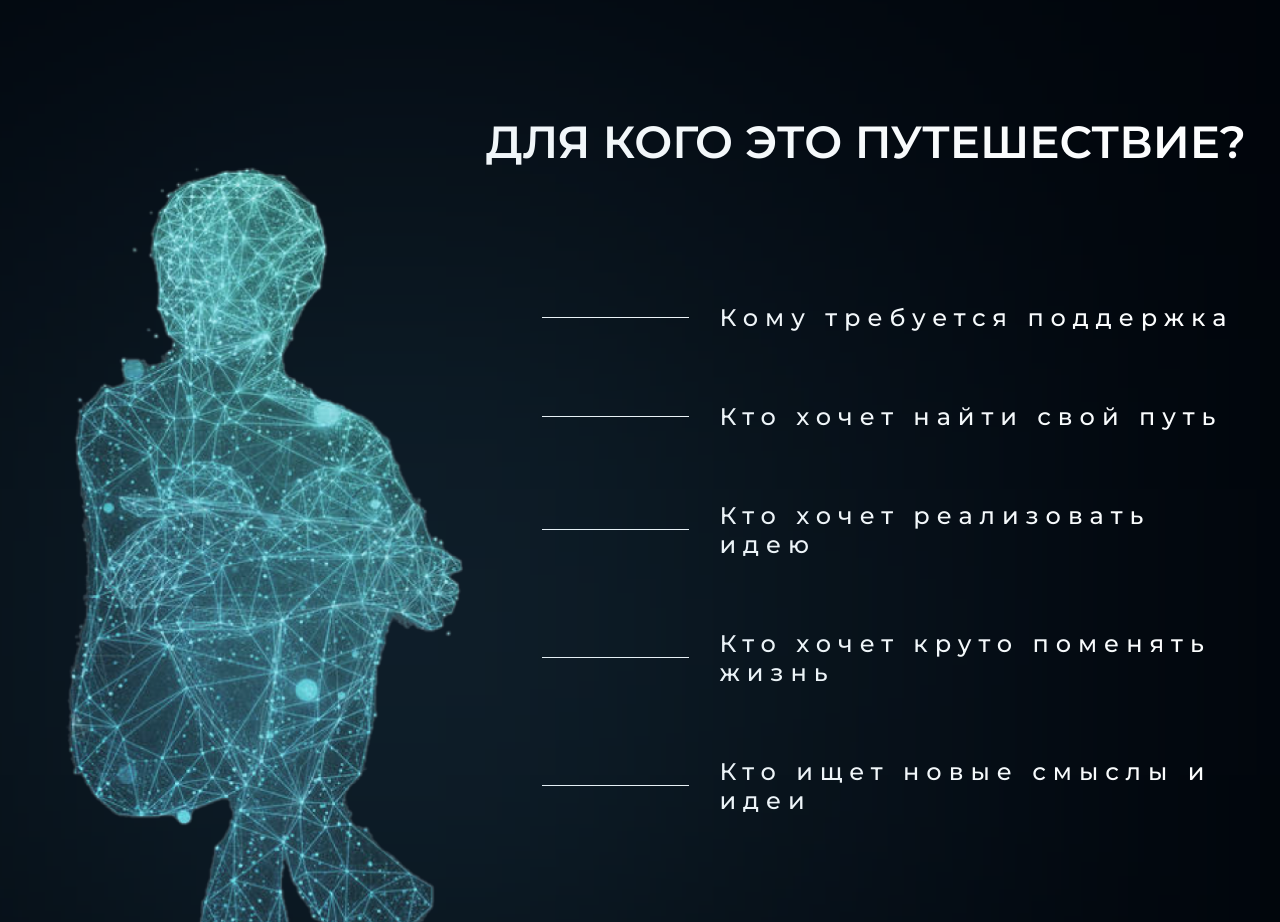
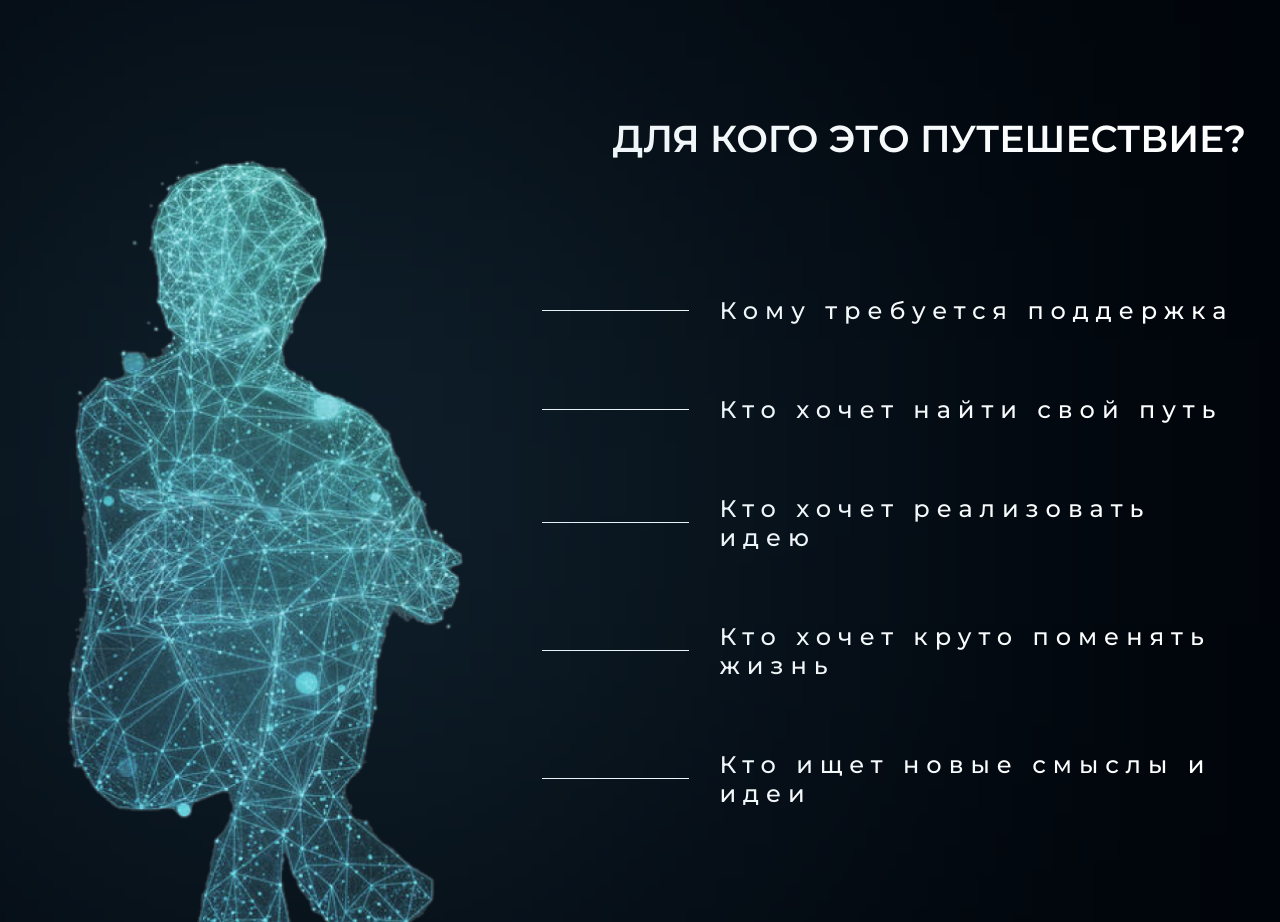
Before and after one commit to pamakhnach/Layout-game-of-freedom, a plain HTML site: page index.html in a window 1280 px wide. Shown: the part 1943-2865 px from the top of the page. Drawn offline with Linux system fonts and the light colour scheme; a web font is replaced by a local one.

Commit message:
fix back

```diff
--- a/style.css
+++ b/style.css
@@ -150,8 +150,8 @@ body {
     position: absolute;
     width: 49rem;
     height: 55rem;
-    left: 15rem;
-    top: 230rem;
+    left: 5%;
+    top: 215rem;
 
     background: rgba(82, 148, 185, 0.68);
     filter: blur(313px);
@@ -171,7 +171,7 @@ body {
 .for-trip__title {
     font-style: normal;
     font-weight: bold;
-    font-size: 30px;
+    font-size: 25px;
     line-height: 135.4%;
     color: #fff;
     text-transform: uppercase;
@@ -440,6 +440,12 @@ a {
     .header-wrapper {
         height: 982px;
     }
+    .header-title {
+        padding-top: 30rem;
+    }
+    .header-text {
+        padding-top: 30rem;
+    }
 }
 
 @media (max-width: 1027px) {
```
